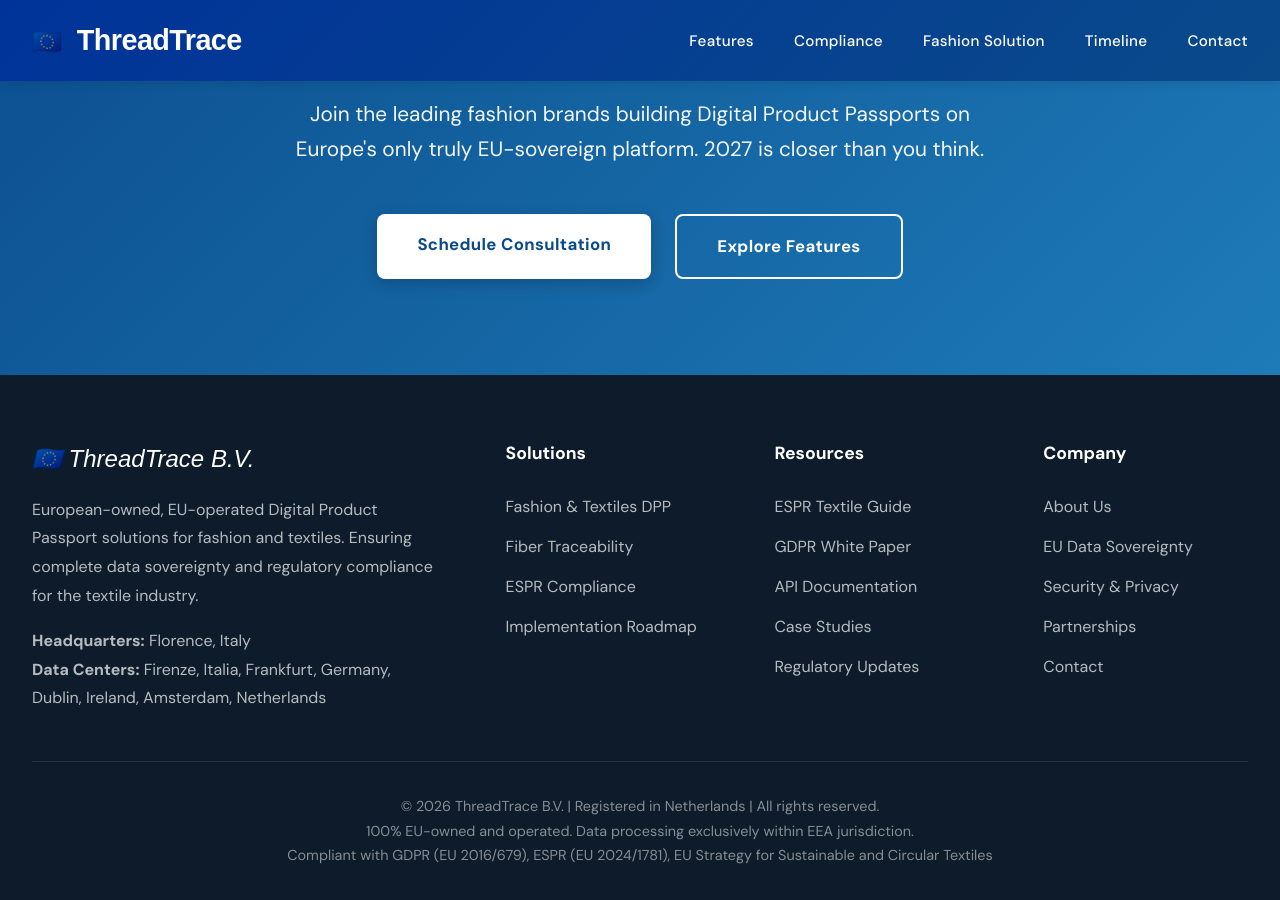
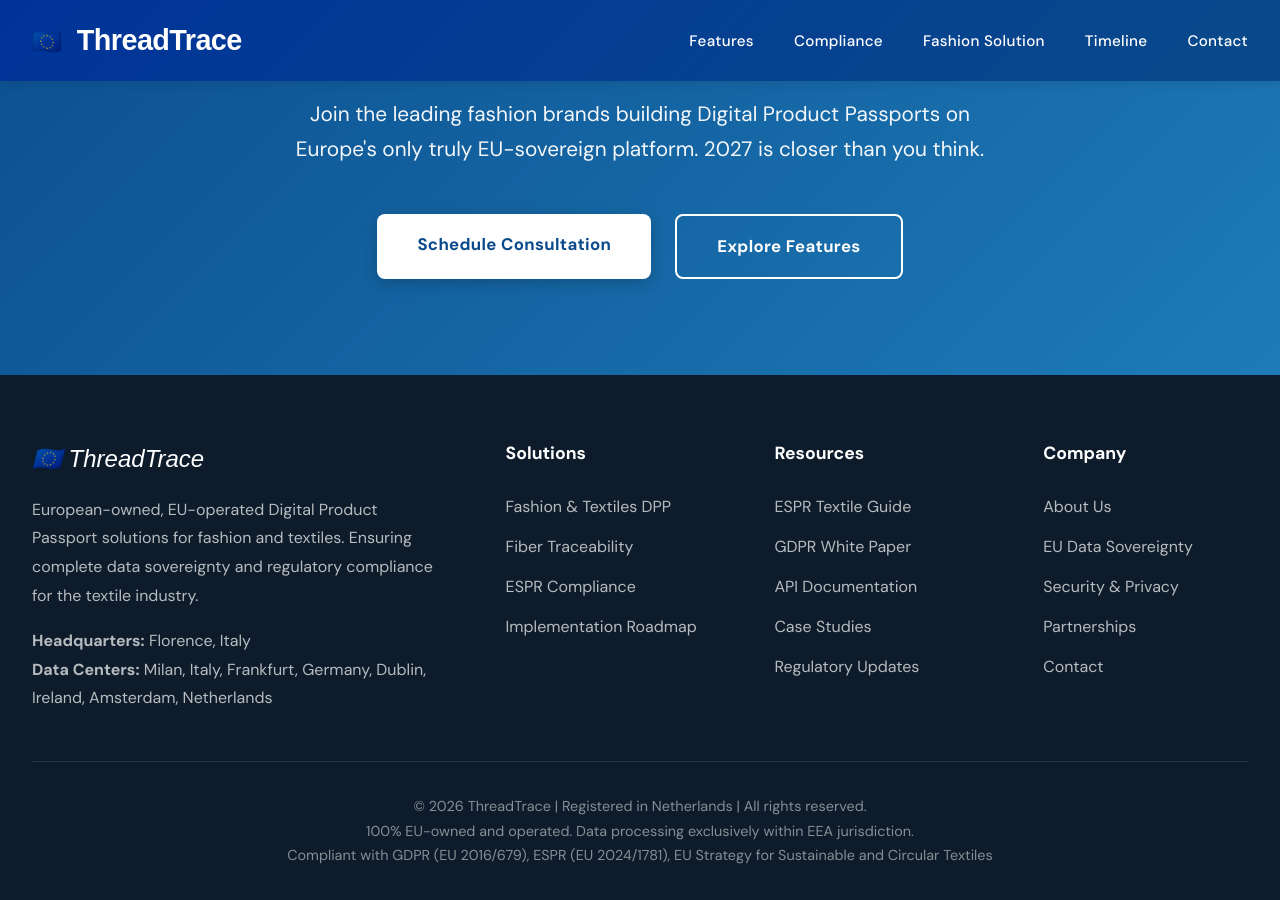
Before and after one commit to thetracethread-maker/website, a Jekyll site: the page built from index.md, in a window 1280 px wide and 900 px high, scrolled down 7634 px. Built offline with Jekyll 4.4.1, drawn with Linux system fonts in a browser that asks for light colours; some web fonts are replaced.

Commit message:
Update _config.yml

```diff
--- a/_config.yml
+++ b/_config.yml
@@ -1,6 +1,6 @@
 # ThreadTrace - EU Digital Product Passports for Fashion & Textiles
 title: ThreadTrace
-tagline: Digital Product Passports for Fashion. Secured in Europe.
+tagline: Digital Product Passports for Textiles &amp; Fashion. Secured in Europe.
 description: >-
   100% EU infrastructure for textile and fashion Digital Product Passports.
   GDPR compliant, ESPR ready, data sovereignty guaranteed.
@@ -10,11 +10,11 @@ url: "https://threadtrace.eu"
 
 # Company Information
 company:
-  name: ThreadTrace B.V.
+  name: ThreadTrace
   location: Florence, Italy
   email: info@threadtrace.eu
   data_centers:
-    - Firenze, Italia
+    - Milan, Italy
     - Frankfurt, Germany
     - Dublin, Ireland
     - Amsterdam, Netherlands
```
